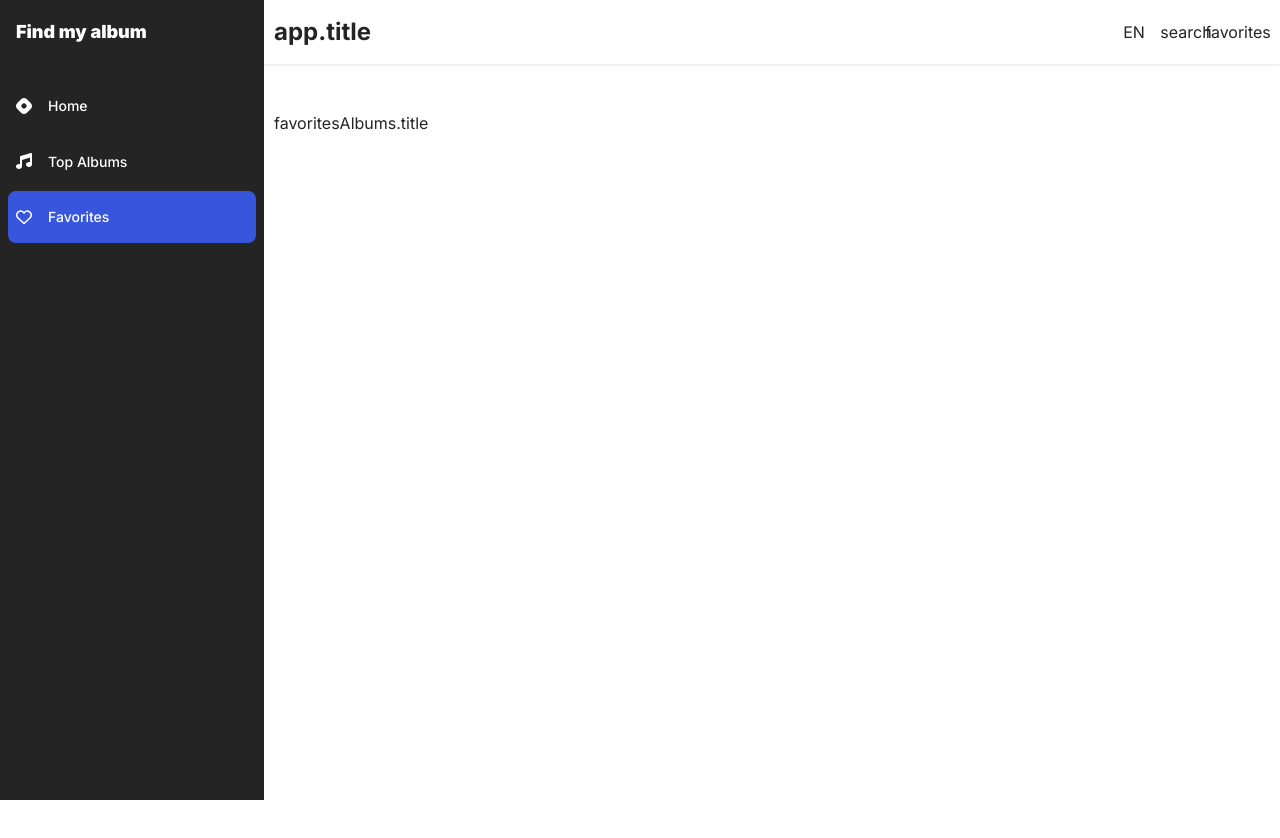
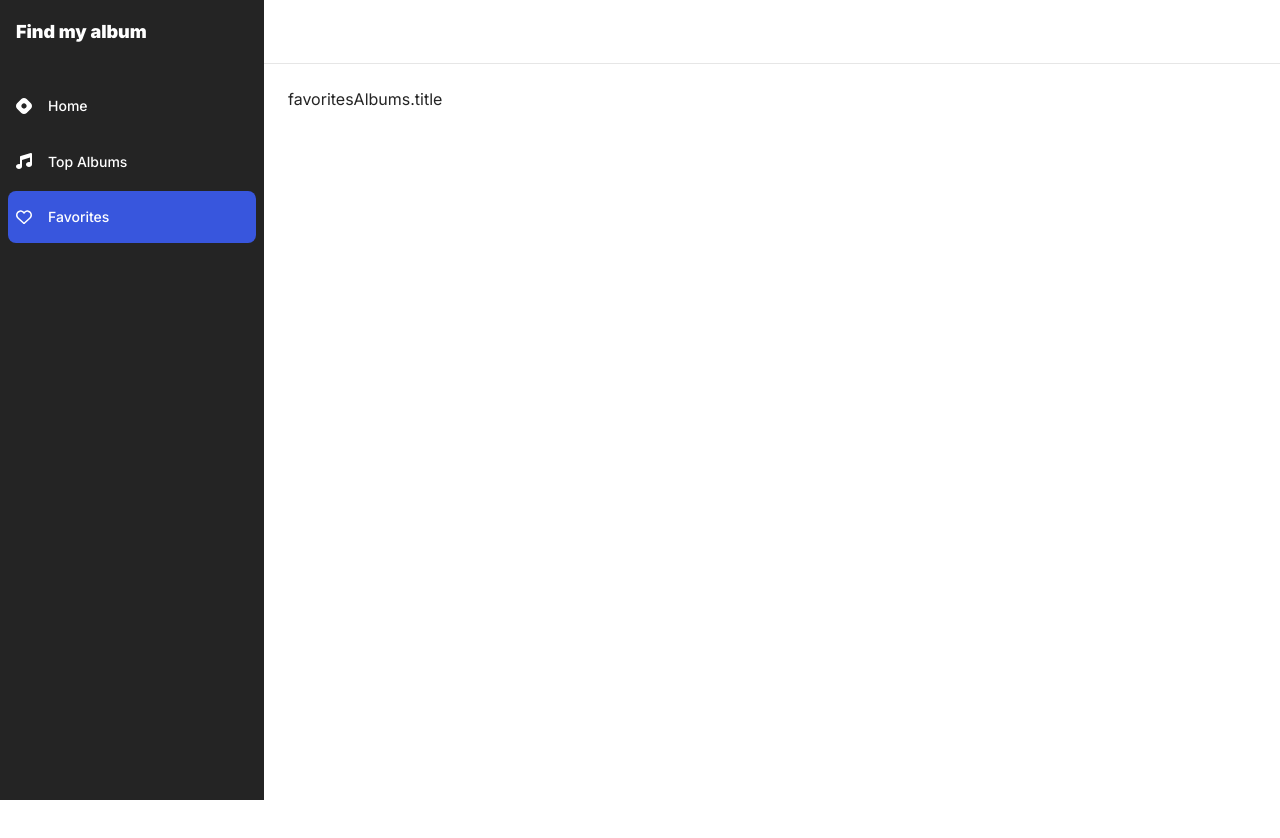
Before and after one commit to Radek-Wawrzyk/Wizcode-Recruitment-Task, a Vue app: page /favorites in a window 1280 px wide. Shown: the top 838 px of the page. Built offline with nearby package versions, Linux system fonts and the light colour scheme; what @tanstack/vue-query, vue-tippy would draw is missing.

Commit message:
App - Refactor app structure with new components

```diff
--- a/src/App.vue
+++ b/src/App.vue
@@ -1,45 +1,16 @@
 <script setup lang="ts">
-import { ref } from 'vue';
-import AppSidebar from '@/components/App/AppSidebar/AppSidebar.vue';
-import AppTopNavigation from '@/components/App/AppTopNavigation/AppTopNavigation.vue';
-
-const sidebarCollapsed = ref(false);
+import AppLayout from '@/components/App/AppLayout/AppLayout.vue';
+import AppContent from '@/components/App/AppContent/AppContent.vue';
 </script>
 
 <template>
-  <div class="app-layout">
-    <AppSidebar :collapsed="sidebarCollapsed" />
-    <AppTopNavigation :sidebar-collapsed="sidebarCollapsed" />
-
-    <main class="app-content">
+  <app-layout>
+    <app-content>
       <router-view v-slot="{ Component }">
         <transition name="fade" mode="out-in">
           <component :is="Component" />
         </transition>
       </router-view>
-    </main>
-  </div>
+    </app-content>
+  </app-layout>
 </template>
-
-<style lang="scss">
-.app-content {
-  margin-left: 250px; /* Szerokość sidebara */
-  margin-top: 64px; /* Wysokość nawigacji górnej */
-  padding: var(--spacing-large);
-  transition: margin-left 0.3s ease;
-}
-
-.app-layout {
-  min-height: 100vh;
-
-  &.sidebar-collapsed {
-    .app-content {
-      margin-left: 70px; /* Szerokość zwiniętego sidebara */
-    }
-
-    .app-top-navigation {
-      left: 70px;
-    }
-  }
-}
-</style>
--- /dev/null
+++ b/src/components/App/AppContent/AppContent.scss
@@ -0,0 +1,5 @@
+.app-content {
+  margin-left: 264px;
+  margin-top: 64px;
+  padding: var(--spacing-large);
+}
--- /dev/null
+++ b/src/components/App/AppContent/AppContent.vue
@@ -0,0 +1,7 @@
+<template>
+  <main class="app-content">
+    <slot></slot>
+  </main>
+</template>
+
+<style lang="scss" scoped src="./AppContent.scss" />
--- /dev/null
+++ b/src/components/App/AppLayout/AppLayout.scss
@@ -0,0 +1,4 @@
+.app-layout {
+  position: relative;
+  min-height: 100vh;
+}
--- /dev/null
+++ b/src/components/App/AppLayout/AppLayout.vue
@@ -0,0 +1,15 @@
+<script setup lang="ts">
+import AppSidebar from '@/components/App/AppSidebar/AppSidebar.vue';
+import AppTopNavigation from '@/components/App/AppTopNavigation/AppTopNavigation.vue';
+</script>
+
+<template>
+  <div class="app-layout">
+    <AppSidebar />
+    <AppTopNavigation />
+
+    <slot></slot>
+  </div>
+</template>
+
+<style lang="scss" scoped src="./AppLayout.scss" />
--- a/src/components/App/AppTopNavigation/AppTopNavigation.scss
+++ b/src/components/App/AppTopNavigation/AppTopNavigation.scss
@@ -0,0 +1,47 @@
+.app-top-navigation {
+  position: fixed;
+  top: 0;
+  right: 0;
+  height: 64px;
+  left: 264px;
+  background-color: var(--background-color);
+  border-bottom: 1px solid var(--border-color);
+  display: flex;
+  align-items: center;
+  justify-content: space-between;
+  padding: 0 var(--spacing-large);
+  z-index: 100;
+
+  &__left {
+
+  }
+
+  &__actions {
+    display: flex;
+    align-items: center;
+    gap: var(--spacing-medium);
+  }
+
+  &__right {
+    display: flex;
+    align-items: center;
+    gap: var(--spacing-medium);
+  }
+
+  &__action {
+    background: none;
+    border: none;
+    cursor: pointer;
+    display: flex;
+    align-items: center;
+    justify-content: center;
+    height: 36px;
+    width: 36px;
+    border-radius: var(--border-radius-medium);
+    transition: background-color 0.2s ease;
+
+    &:hover {
+      background-color: var(--background-color-accent);
+    }
+  }
+}
--- a/src/components/App/AppTopNavigation/AppTopNavigation.vue
+++ b/src/components/App/AppTopNavigation/AppTopNavigation.vue
@@ -1,81 +1,11 @@
-<script setup lang="ts">
-import { useI18n } from 'vue-i18n';
-
-const { t, locale } = useI18n();
-
-const toggleLanguage = () => {
-  locale.value = locale.value === 'en' ? 'pl' : 'en';
-};
-</script>
+<script setup lang="ts"></script>
 
 <template>
   <header class="app-top-navigation">
-    <div class="app-top-navigation__left">
-      <h1 class="app-top-navigation__title">{{ t('app.title') }}</h1>
-    </div>
+    <div class="app-top-navigation__left"></div>
 
-    <div class="app-top-navigation__right">
-      <button class="app-top-navigation__action" @click="toggleLanguage">
-        {{ locale.toUpperCase() }}
-      </button>
-      <button class="app-top-navigation__action">search</button>
-      <button class="app-top-navigation__action">favorites</button>
-    </div>
+    <div class="app-top-navigation__right"></div>
   </header>
 </template>
 
-<style lang="scss" scoped>
-.app-top-navigation {
-  position: fixed;
-  top: 0;
-  right: 0;
-  height: 64px;
-  left: 250px;
-  background-color: var(--background-color);
-  box-shadow: 0 1px 3px rgba(0, 0, 0, 0.1);
-  display: flex;
-  align-items: center;
-  justify-content: space-between;
-  padding: 0 var(--spacing-large);
-  z-index: 99;
-  transition: left 0.3s ease;
-
-  &.sidebar-collapsed {
-    left: 70px;
-  }
-
-  &__left {
-    display: flex;
-    align-items: center;
-  }
-
-  &__title {
-    font-size: var(--font-size-large);
-    font-weight: var(--font-weight-bold);
-    margin: 0;
-  }
-
-  &__right {
-    display: flex;
-    align-items: center;
-    gap: var(--spacing-medium);
-  }
-
-  &__action {
-    background: none;
-    border: none;
-    cursor: pointer;
-    display: flex;
-    align-items: center;
-    justify-content: center;
-    height: 36px;
-    width: 36px;
-    border-radius: var(--border-radius-medium);
-    transition: background-color 0.2s ease;
-
-    &:hover {
-      background-color: var(--background-color-accent);
-    }
-  }
-}
-</style>
+<style lang="scss" scoped src="./AppTopNavigation.scss" />
--- a/src/pages/FavoriteAlbumsPage/FavoriteAlbumsPage.vue
+++ b/src/pages/FavoriteAlbumsPage/FavoriteAlbumsPage.vue
@@ -1,7 +1,7 @@
 <script setup lang="ts"></script>
 
 <template>
-  <div class="favorites-albums-page page">
+  <div class="favorites-albums-page">
     <h1>{{ $t('favoritesAlbums.title') }}</h1>
   </div>
 </template>
--- a/src/pages/HomePage/HomePage.vue
+++ b/src/pages/HomePage/HomePage.vue
@@ -10,7 +10,7 @@ const { favoriteAlbums } = useFavoriteAlbums();
 </script>
 
 <template>
-  <div class="home-page page">
+  <div class="home-page">
     <div class="container">
       <header class="home-page-header">
         <h1 class="home-page-header__title">{{ $t('home.title') }}</h1>
--- a/src/pages/TopAlbumsPage/TopAlbumsPage.vue
+++ b/src/pages/TopAlbumsPage/TopAlbumsPage.vue
@@ -9,7 +9,7 @@ const { topAlbums } = useTopAlbums();
 </script>
 
 <template>
-  <div class="top-albums page">
+  <div class="top-albums">
     <div class="container">
       <header class="top-albums-header">
         <h1 class="top-albums-header__title">{{ t('topAlbums.title') }}</h1>
--- a/src/styles/modules/base.scss
+++ b/src/styles/modules/base.scss
@@ -12,13 +12,8 @@ img {
   height: auto;
 }
 
-.page {
-  padding: var(--spacing-large) 0;
-}
-
 .container {
   width: 100%;
   max-width: 1200px;
   margin: 0 auto;
-  padding: 0 var(--spacing-large);
 }
--- a/src/styles/modules/variables.scss
+++ b/src/styles/modules/variables.scss
@@ -10,6 +10,8 @@
   --background-color-inverse: #242424;
   --background-color-inverse-light: #484646;
   --background-color-accent: #f6f6f6;
+
+  --border-color: #e6e6e6;
 
   --font-family: 'Inter', sans-serif;
 
```
